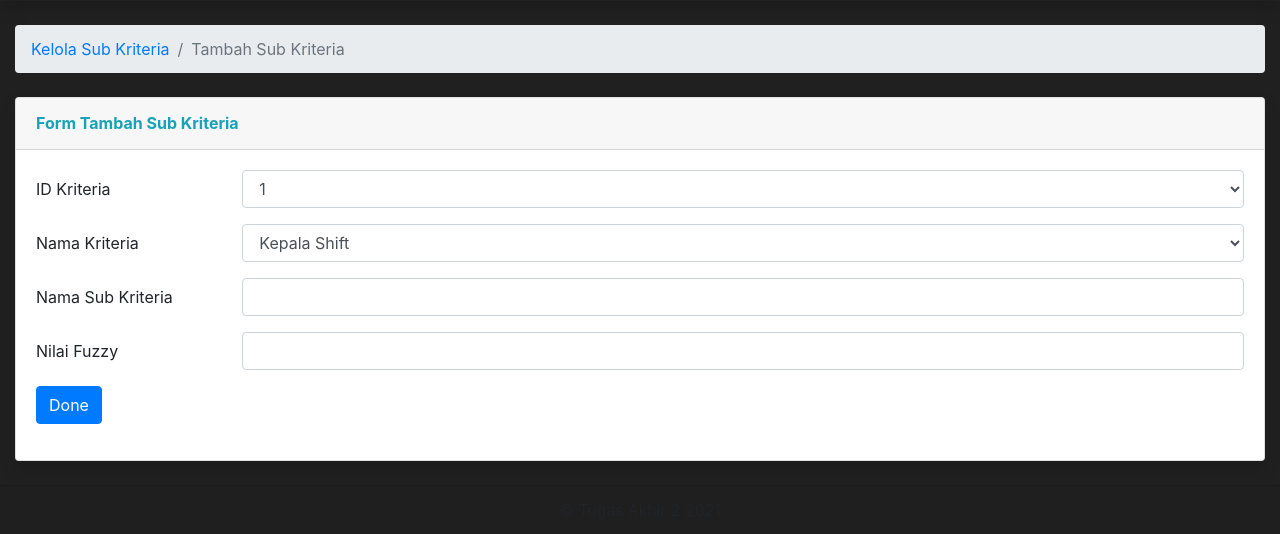
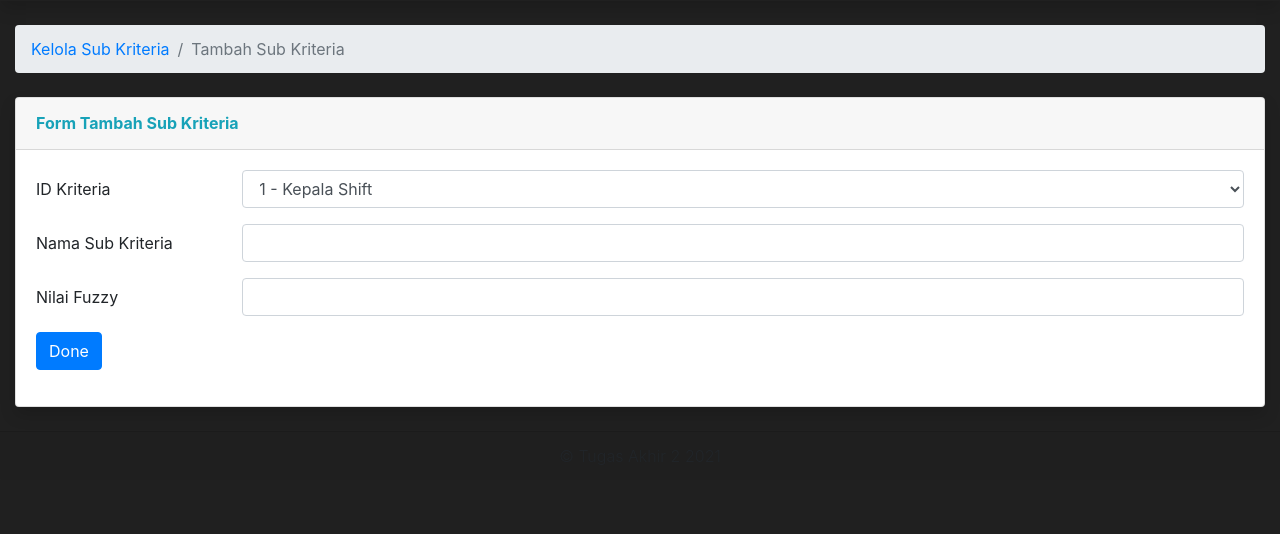
Before and after one commit to bgwnrakas/tugas_akhir_2, a CodeIgniter app: page /tugas_akhir_2/index.php/hrd/tambah_sub_kriteria in a window 1280 px wide. Shown: the part 806-1340 px from the top of the page. After the commit the page ends 1213 px from the top, so only its background shows below. Run offline with CodeIgniter, Linux system fonts and the light colour scheme; data comes from the database, SQL or seed files in the repository; data that the repository does not hold is empty; some libraries are stand-ins or nearby versions.

Commit message:
anyar pisan

```diff
--- a/application/controllers/Hrd.php
+++ b/application/controllers/Hrd.php
@@ -9,6 +9,7 @@ class Hrd extends CI_Controller
         parent::__construct();
 
         $this->load->model('Hrd_model');
+        $this->load->model('Kriteria_model');
     }
     public function index()
     {
@@ -109,7 +110,7 @@ class Hrd extends CI_Controller
     public function kelola_sub_kriteria()
     {
         $data['user'] = $this->db->get_where('user', ['email' => $this->session->userdata('email')])->row_array();
-        $data['tb_sub_kriteria'] = $this->db->get('tb_sub_kriteria')->result_array();
+        $data['tb_sub_kriteria'] = $this->Kriteria_model->getDataSubKriteria();
         $data['title'] = 'Kelola Sub Kriteria';
         $this->load->view('templates/hrd_header', $data);
         $this->load->view('templates/hrd_sidebar', $data);
@@ -124,7 +125,6 @@ class Hrd extends CI_Controller
         $data['tb_kriteria'] = $this->db->get('tb_kriteria')->result_array();
         $data['title'] = 'Tambah Sub Kriteria';
         $this->form_validation->set_rules('id_kriteria', 'id_kriteria', 'required');
-        $this->form_validation->set_rules('nama_kriteria', 'nama_kriteria', 'required');
         $this->form_validation->set_rules('nama_sub_kriteria', 'nama_sub_kriteria', 'required');
         $this->form_validation->set_rules('nilai_sub_kriteria', 'nilai_sub_kriteria', 'required');
 
@@ -136,13 +136,11 @@ class Hrd extends CI_Controller
             $this->load->view('templates/hrd_footer', $data);
         } else {
             $id_kriteria = $this->input->post('id_kriteria');
-            $nama_kriteria = $this->input->post('nama_kriteria');
             $nama_sub_kriteria = $this->input->post('nama_sub_kriteria');
             $nilai_sub_kriteria = $this->input->post('nilai_sub_kriteria');
 
             $data = array(
                 'id_kriteria' => $id_kriteria,
-                'nama_kriteria' => $nama_kriteria,
                 'nama_sub_kriteria' => $nama_sub_kriteria,
                 'nilai_sub_kriteria' => $nilai_sub_kriteria,
             );
@@ -155,9 +153,9 @@ class Hrd extends CI_Controller
     {
         $data['user'] = $this->db->get_where('user', ['email' => $this->session->userdata('email')])->row_array();
         $data['tb_sub_kriteria'] = $this->Hrd_model->getDataSubKriteriaById($id_sub_kriteria);
+        $data['tb_kriteria'] = $this->db->get('tb_kriteria')->result_array();
         $data['title'] = 'Ubah Sub kriteria';
         $this->form_validation->set_rules('id_kriteria', 'id_kriteria', 'required');
-        $this->form_validation->set_rules('nama_kriteria', 'nama_kriteria', 'required');
         $this->form_validation->set_rules('nama_sub_kriteria', 'nama_sub_kriteria', 'required');
         $this->form_validation->set_rules('nilai_sub_kriteria', 'nilai_sub_kriteria', 'required');
 
@@ -170,7 +168,6 @@ class Hrd extends CI_Controller
         } else {
             $id_sub_kriteria = $this->input->post('id_sub_kriteria');
             $id_kriteria = $this->input->post('id_kriteria');
-            $nama_kriteria = $this->input->post('nama_kriteria');
             $nama_sub_kriteria = $this->input->post('nama_sub_kriteria');
             $nilai_sub_kriteria = $this->input->post('nilai_sub_kriteria');
 
@@ -178,7 +175,6 @@ class Hrd extends CI_Controller
             $data = array(
                 'id_sub_kriteria' => $id_sub_kriteria,
                 'id_kriteria' => $id_kriteria,
-                'nama_kriteria' => $nama_kriteria,
                 'nama_sub_kriteria' => $nama_sub_kriteria,
                 'nilai_sub_kriteria' => $nilai_sub_kriteria
 
--- a/application/models/Hrd_model.php
+++ b/application/models/Hrd_model.php
@@ -93,7 +93,6 @@ class Hrd_model extends CI_Model
         $data = [
             "id_sub_kriteria" => $this->input->post('id_sub_kriteria'),
             "id_kriteria" => $this->input->post('id_kriteria'),
-            "nama_kriteria" => $this->input->post('nama_kriteria'),
             "nama_sub_kriteria" => $this->input->post('nama_sub_kriteria'),
             "nilai_sub_kriteria" => $this->input->post('nilai_sub_kriteria'),
         ];
--- a/application/models/Kriteria_model.php
+++ b/application/models/Kriteria_model.php
@@ -6,8 +6,8 @@ class Kriteria_model extends CI_Model
   {
     $this->db->select('*')
       ->from('tb_kriteria')
-               ->order_by('jenis_kriteria','ASC')
-               ->order_by('id_kriteria','ASC');
+      ->order_by('jenis_kriteria', 'ASC')
+      ->order_by('id_kriteria', 'ASC');
     $query = $this->db->get();
     return $query->result_array();
   }
@@ -36,7 +36,7 @@ class Kriteria_model extends CI_Model
   {
     $this->db->select('*')
       ->from('tb_sub_kriteria')
-               ->where('id_kriteria',$id_kriteria);
+      ->where('id_kriteria', $id_kriteria);
     $query = $this->db->get();
     return $query->result_array();
   }
@@ -46,22 +46,30 @@ class Kriteria_model extends CI_Model
     $this->db->select('*')
       ->from('tb_sub_kriteria')
       ->join('tb_penilaian', 'tb_sub_kriteria.id_sub_kriteria = tb_penilaian.id_sub_kriteria')
-               ->join('tb_karyawan','tb_penilaian.id_karyawan = tb_karyawan.id_karyawan')
-               ->where('tb_karyawan.id_karyawan',$id_karyawan);
+      ->join('tb_karyawan', 'tb_penilaian.id_karyawan = tb_karyawan.id_karyawan')
+      ->where('tb_karyawan.id_karyawan', $id_karyawan);
     $result = $this->db->get();
     return $result->result_array();
   }
 
-    public function getSubKriteriaByID2($id_sub_kriteria,$id_karyawan)
+  public function getSubKriteriaByID2($id_sub_kriteria, $id_karyawan)
   {
     $this->db->select('*')
       ->from('tb_penilaian')
       ->join('tb_sub_kriteria', 'tb_sub_kriteria.id_sub_kriteria = tb_penilaian.id_sub_kriteria')
-               ->join('tb_karyawan','tb_karyawan.id_karyawan = tb_penilaian.id_karyawan')
-               ->where('tb_penilaian.id_sub_kriteria',$id_sub_kriteria)
-               ->where('tb_penilaian.id_karyawan',$id_karyawan);
+      ->join('tb_karyawan', 'tb_karyawan.id_karyawan = tb_penilaian.id_karyawan')
+      ->where('tb_penilaian.id_sub_kriteria', $id_sub_kriteria)
+      ->where('tb_penilaian.id_karyawan', $id_karyawan);
     $result = $this->db->get();
     return $result->row_array();
   }
 
+  public function getDataSubKriteria()
+  {
+    $this->db->select('*')
+      ->from('tb_sub_kriteria')
+      ->join('tb_kriteria', 'tb_sub_kriteria.id_kriteria = tb_kriteria.id_kriteria');
+    $result = $this->db->get();
+    return $result->result_array();
   }
+}
--- a/application/views/hrd/tambah_sub_kriteria.php
+++ b/application/views/hrd/tambah_sub_kriteria.php
@@ -23,20 +23,7 @@
                     <div class="col-sm-10">
                         <select class="form-control" id="id_kriteria" name="id_kriteria" value="">
                             <?php foreach ($tb_kriteria as $p) : ?>
-                                <option><?= $p['id_kriteria']; ?></option>
-                            <?php endforeach; ?>
-                        </select>
-                    </div>
-
-                </div>
-                <div class="form-group row">
-                    <label for="nama_kriteria" class="col-sm-2 col-form-label">Nama Kriteria</label>
-
-
-                    <div class="col-sm-10">
-                        <select class="form-control" id="nama_kriteria" name="nama_kriteria" value="">
-                            <?php foreach ($tb_kriteria as $p) : ?>
-                                <option><?= $p['nama_kriteria']; ?></option>
+                                <option><?= $p['id_kriteria']; ?> - <?= $p['nama_kriteria']; ?></option>
                             <?php endforeach; ?>
                         </select>
                     </div>
```
Also changed, not shown: application/views/hrd/ubah_sub_kriteria.php (+8 -7 lines). Lines whose indentation alone changed are shown as unchanged.
